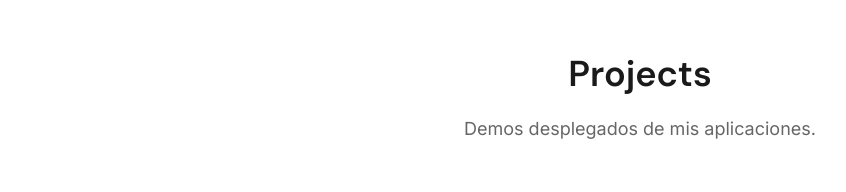
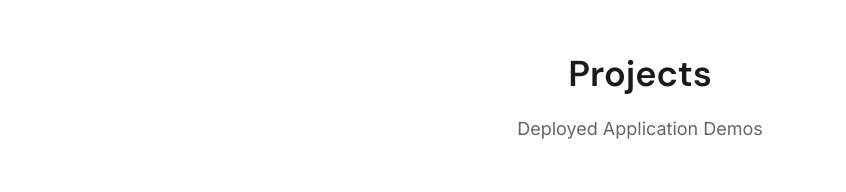
Before and after one commit to LeonardoG2005/Portfolio, a website: page index.html in a window 1280 px wide. Shown: the part 3007-3199 px from the top of the page, without its empty margins (0-846 px from the left). Drawn offline with Linux system fonts and the light colour scheme; animation ran at ten frames a second.

Commit message:
cambio faltante de idioma

```diff
--- a/index.html
+++ b/index.html
@@ -216,7 +216,7 @@
     <section class="projects-section" id="projects">
         <div class="container">
             <h2 class="section-title">Projects</h2>
-            <p class="section-subtitle">Demos desplegados de mis aplicaciones.</p>
+            <p class="section-subtitle">Deployed Application Demos</p>
             <div class="projects-gallery">
                 <a href="#" class="project-card" onclick="openErgonominadorModal(event)">
                     <div class="project-image-container">
```
